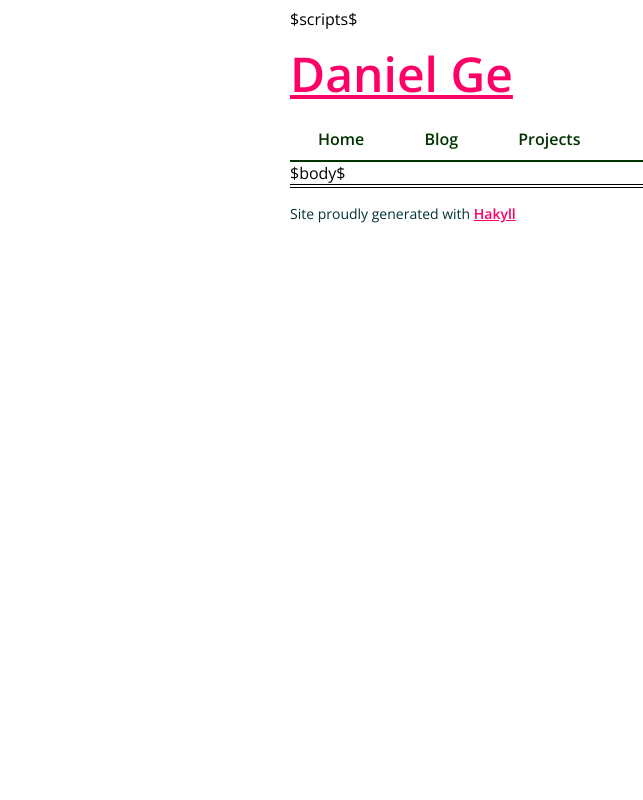
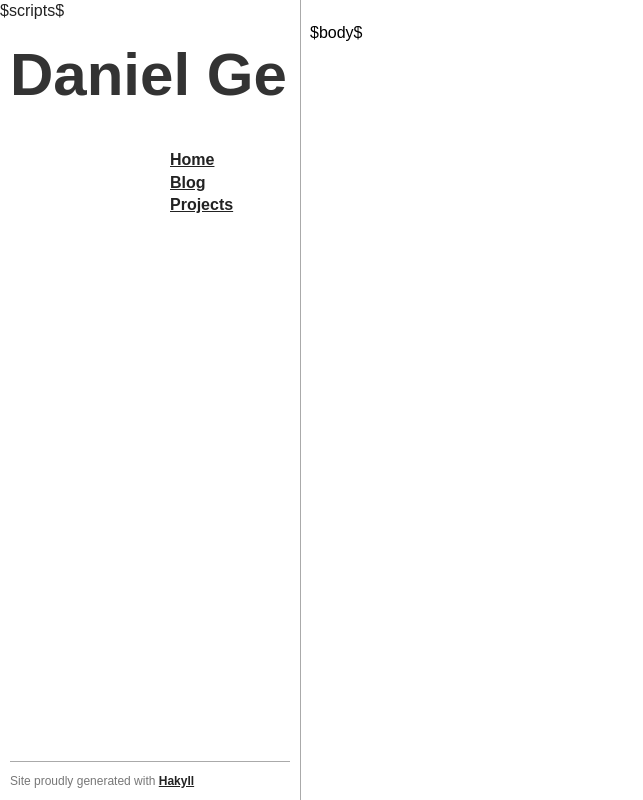
Before and after one commit to DanGe42/scratch, a Python web app: template templates/default.html in a window 1280 px wide. Shown: the whole page, without its empty margins (0-643 px from the left). Run offline with Jinja, Linux system fonts and the light colour scheme; the template is opened without the code that fills it, so the values that code supplies are empty; some libraries are stand-ins or nearby versions.

Commit message:
Began a CSS overhaul of the website. In other words, different layout (sidebar always present) and different color scheme.

```diff
--- /dev/null
+++ b/css/boilerplate.css
@@ -0,0 +1,293 @@
+/*
+ * HTML5 Boilerplate
+ *
+ * What follows is the result of much research on cross-browser styling.
+ * Credit left inline and big thanks to Nicolas Gallagher, Jonathan Neal,
+ * Kroc Camen, and the H5BP dev community and team.
+ *
+ * Detailed information about this CSS: h5bp.com/css
+ *
+ * ==|== normalize ==========================================================
+ */
+
+
+/* =============================================================================
+   HTML5 display definitions
+   ========================================================================== */
+
+article, aside, details, figcaption, figure, footer, header, hgroup, nav, section { display: block; }
+audio, canvas, video { display: inline-block; *display: inline; *zoom: 1; }
+audio:not([controls]) { display: none; }
+[hidden] { display: none; }
+
+
+/* =============================================================================
+   Base
+   ========================================================================== */
+
+/*
+ * 1. Correct text resizing oddly in IE6/7 when body font-size is set using em units
+ * 2. Prevent iOS text size adjust on device orientation change, without disabling user zoom: h5bp.com/g
+ */
+
+html { font-size: 100%; -webkit-text-size-adjust: 100%; -ms-text-size-adjust: 100%; }
+
+html, button, input, select, textarea { font-family: sans-serif; color: #222; }
+
+body { margin: 0; font-size: 1em; line-height: 1.4; }
+
+/*
+ * Remove text-shadow in selection highlight: h5bp.com/i
+ * These selection declarations have to be separate
+ * Also: hot pink! (or customize the background color to match your design)
+ */
+
+::-moz-selection { background: #fe57a1; color: #fff; text-shadow: none; }
+::selection { background: #fe57a1; color: #fff; text-shadow: none; }
+
+
+/* =============================================================================
+   Links
+   ========================================================================== */
+
+a { color: #00e; }
+a:visited { color: #551a8b; }
+a:hover { color: #06e; }
+a:focus { outline: thin dotted; }
+
+/* Improve readability when focused and hovered in all browsers: h5bp.com/h */
+a:hover, a:active { outline: 0; }
+
+
+/* =============================================================================
+   Typography
+   ========================================================================== */
+
+abbr[title] { border-bottom: 1px dotted; }
+
+b, strong { font-weight: bold; }
+
+blockquote { margin: 1em 40px; }
+
+dfn { font-style: italic; }
+
+hr { display: block; height: 1px; border: 0; border-top: 1px solid #ccc; margin: 1em 0; padding: 0; }
+
+ins { background: #ff9; color: #000; text-decoration: none; }
+
+mark { background: #ff0; color: #000; font-style: italic; font-weight: bold; }
+
+/* Redeclare monospace font family: h5bp.com/j */
+pre, code, kbd, samp { font-family: monospace, serif; _font-family: 'courier new', monospace; font-size: 1em; }
+
+/* Improve readability of pre-formatted text in all browsers */
+pre { white-space: pre; white-space: pre-wrap; word-wrap: break-word; }
+
+q { quotes: none; }
+q:before, q:after { content: ""; content: none; }
+
+small { font-size: 85%; }
+
+/* Position subscript and superscript content without affecting line-height: h5bp.com/k */
+sub, sup { font-size: 75%; line-height: 0; position: relative; vertical-align: baseline; }
+sup { top: -0.5em; }
+sub { bottom: -0.25em; }
+
+
+/* =============================================================================
+   Lists
+   ========================================================================== */
+
+ul, ol { margin: 1em 0; padding: 0 0 0 40px; }
+dd { margin: 0 0 0 40px; }
+nav ul, nav ol { list-style: none; list-style-image: none; margin: 0; padding: 0; }
+
+
+/* =============================================================================
+   Embedded content
+   ========================================================================== */
+
+/*
+ * 1. Improve image quality when scaled in IE7: h5bp.com/d
+ * 2. Remove the gap between images and borders on image containers: h5bp.com/i/440
+ */
+
+img { border: 0; -ms-interpolation-mode: bicubic; vertical-align: middle; }
+
+/*
+ * Correct overflow not hidden in IE9
+ */
+
+svg:not(:root) { overflow: hidden; }
+
+
+/* =============================================================================
+   Figures
+   ========================================================================== */
+
+figure { margin: 0; }
+
+
+/* =============================================================================
+   Forms
+   ========================================================================== */
+
+form { margin: 0; }
+fieldset { border: 0; margin: 0; padding: 0; }
+
+/* Indicate that 'label' will shift focus to the associated form element */
+label { cursor: pointer; }
+
+/*
+ * 1. Correct color not inheriting in IE6/7/8/9
+ * 2. Correct alignment displayed oddly in IE6/7
+ */
+
+legend { border: 0; *margin-left: -7px; padding: 0; white-space: normal; }
+
+/*
+ * 1. Correct font-size not inheriting in all browsers
+ * 2. Remove margins in FF3/4 S5 Chrome
+ * 3. Define consistent vertical alignment display in all browsers
+ */
+
+button, input, select, textarea { font-size: 100%; margin: 0; vertical-align: baseline; *vertical-align: middle; }
+
+/*
+ * 1. Define line-height as normal to match FF3/4 (set using !important in the UA stylesheet)
+ */
+
+button, input { line-height: normal; }
+
+/*
+ * 1. Display hand cursor for clickable form elements
+ * 2. Allow styling of clickable form elements in iOS
+ * 3. Correct inner spacing displayed oddly in IE7 (doesn't effect IE6)
+ */
+
+button, input[type="button"], input[type="reset"], input[type="submit"] { cursor: pointer; -webkit-appearance: button; *overflow: visible; }
+
+/*
+ * Re-set default cursor for disabled elements
+ */
+
+button[disabled], input[disabled] { cursor: default; }
+
+/*
+ * Consistent box sizing and appearance
+ */
+
+input[type="checkbox"], input[type="radio"] { box-sizing: border-box; padding: 0; *width: 13px; *height: 13px; }
+input[type="search"] { -webkit-appearance: textfield; -moz-box-sizing: content-box; -webkit-box-sizing: content-box; box-sizing: content-box; }
+input[type="search"]::-webkit-search-decoration, input[type="search"]::-webkit-search-cancel-button { -webkit-appearance: none; }
+
+/*
+ * Remove inner padding and border in FF3/4: h5bp.com/l
+ */
+
+button::-moz-focus-inner, input::-moz-focus-inner { border: 0; padding: 0; }
+
+/*
+ * 1. Remove default vertical scrollbar in IE6/7/8/9
+ * 2. Allow only vertical resizing
+ */
+
+textarea { overflow: auto; vertical-align: top; resize: vertical; }
+
+/* Colors for form validity */
+input:valid, textarea:valid {  }
+input:invalid, textarea:invalid { background-color: #f0dddd; }
+
+
+/* =============================================================================
+   Tables
+   ========================================================================== */
+
+table { border-collapse: collapse; border-spacing: 0; }
+td { vertical-align: top; }
+
+
+/* =============================================================================
+   Chrome Frame Prompt
+   ========================================================================== */
+
+.chromeframe { margin: 0.2em 0; background: #ccc; color: black; padding: 0.2em 0; }
+
+
+/* ==|== primary styles =====================================================
+   Author:
+   ========================================================================== */
+
+
+
+
+
+
+
+
+
+
+
+
+
+
+
+
+/* ==|== media queries ======================================================
+   EXAMPLE Media Query for Responsive Design.
+   This example overrides the primary ('mobile first') styles
+   Modify as content requires.
+   ========================================================================== */
+
+@media only screen and (min-width: 35em) {
+  /* Style adjustments for viewports that meet the condition */
+}
+
+
+
+/* ==|== non-semantic helper classes ========================================
+   Please define your styles before this section.
+   ========================================================================== */
+
+/* For image replacement */
+.ir { display: block; border: 0; text-indent: -999em; overflow: hidden; background-color: transparent; background-repeat: no-repeat; text-align: left; direction: ltr; *line-height: 0; }
+.ir br { display: none; }
+
+/* Hide from both screenreaders and browsers: h5bp.com/u */
+.hidden { display: none !important; visibility: hidden; }
+
+/* Hide only visually, but have it available for screenreaders: h5bp.com/v */
+.visuallyhidden { border: 0; clip: rect(0 0 0 0); height: 1px; margin: -1px; overflow: hidden; padding: 0; position: absolute; width: 1px; }
+
+/* Extends the .visuallyhidden class to allow the element to be focusable when navigated to via the keyboard: h5bp.com/p */
+.visuallyhidden.focusable:active, .visuallyhidden.focusable:focus { clip: auto; height: auto; margin: 0; overflow: visible; position: static; width: auto; }
+
+/* Hide visually and from screenreaders, but maintain layout */
+.invisible { visibility: hidden; }
+
+/* Contain floats: h5bp.com/q */
+.clearfix:before, .clearfix:after { content: ""; display: table; }
+.clearfix:after { clear: both; }
+.clearfix { *zoom: 1; }
+
+
+
+/* ==|== print styles =======================================================
+   Print styles.
+   Inlined to avoid required HTTP connection: h5bp.com/r
+   ========================================================================== */
+
+@media print {
+  * { background: transparent !important; color: black !important; box-shadow:none !important; text-shadow: none !important; filter:none !important; -ms-filter: none !important; } /* Black prints faster: h5bp.com/s */
+  a, a:visited { text-decoration: underline; }
+  a[href]:after { content: " (" attr(href) ")"; }
+  abbr[title]:after { content: " (" attr(title) ")"; }
+  .ir a:after, a[href^="javascript:"]:after, a[href^="#"]:after { content: ""; }  /* Don't show links for images, or javascript/internal links */
+  pre, blockquote { border: 1px solid #999; page-break-inside: avoid; }
+  thead { display: table-header-group; } /* h5bp.com/t */
+  tr, img { page-break-inside: avoid; }
+  img { max-width: 100% !important; }
+  @page { margin: 0.5cm; }
+  p, h2, h3 { orphans: 3; widows: 3; }
+  h2, h3 { page-break-after: avoid; }
+}
--- /dev/null
+++ b/css/styles.css
@@ -0,0 +1,132 @@
+/* Sidebar */
+
+.sidebar {
+  float: left;
+  position: fixed;
+  width: 280px;
+  bottom: 0px;
+  left: 0px;
+  right: auto;
+}
+
+header {
+  border-right: 1px solid #AAA;
+  padding: 0px 10px;
+  top: 0px;
+}
+
+#site-title {
+  font: bold 60px "nimbus-sans", sans-serif;
+}
+
+#site-title a,
+#site-title a:hover,
+#site-title a:active,
+#site-title a:visited {
+  color: #333;
+  text-decoration: none;
+}
+
+footer.sidebar {
+  border-top: 1px solid #AAA;
+  color: #777;
+  font: 12px sans-serif;
+  margin: 0px 10px;
+  padding: 0px;
+  top: auto;
+}
+
+nav {
+  margin: 0px 0px 0px 150px;
+  width: 140px;
+}
+
+nav > ul {
+  list-style: none;
+  padding: 0px 10px;
+}
+
+/* Global CSS */
+
+a {
+  color: #222;
+  font-weight: bold;
+  text-decoration: underline;
+}
+
+a:hover {
+  color: #222;
+  text-decoration: none;
+}
+
+a:visited {
+  color: #666;
+}
+
+/* Content */
+
+#content {
+  color: #000;
+  margin-left: 300px;
+  max-width: 620px;
+  padding: 0px 10px;
+  position: relative;
+}
+
+#content h1 {
+  color: #111;
+  font: bold 36px "nimbus-sans",sans-serif;
+}
+
+#content h2 {
+  color: #333;
+  font: bold 24px "nimbus-sans",sans-serif;
+}
+
+#content h3 {
+  color: #444;
+  font: bold 18px "nimbus-sans",sans-serif;
+}
+
+#content h4 {
+  color: #666;
+  font: bold 18px "nimbus-sans",sans-serif;
+}
+
+#content p,
+#content li {
+  color: #111;
+  font: 18px / 30px "pt-serif",serif;
+}
+
+/* Page specific CSS */
+
+ul.info-list,
+ul.posts-list {
+  list-style: none;
+  padding: 0px;
+}
+
+#content li.post-item {
+  margin-bottom: 20px;
+}
+
+#content li.post-item > * {
+  margin: 0px;
+  padding: 0px;
+  line-height: 24px;
+}
+
+#content .item-description {
+  color: #282828;
+  font-size: 16px;
+}
+
+#content .item-meta {
+  color: #666;
+  font-size: 16px;
+}
+
+#content li.post-item h2 a {
+  font-weight: normal;
+}
--- a/css/test.css
+++ /dev/null
@@ -1,3 +0,0 @@
-#stuff {
-    color: #333333;
-}
--- a/templates/default.html
+++ b/templates/default.html
@@ -1,30 +1,36 @@
 <!DOCTYPE HTML>
 <html>
   <head>
-        <meta http-equiv="Content-Type" content="text/html; charset=UTF-8" />
+    <meta charset="utf-8">
     <title>$title$ - Daniel Ge</title>
-        <link rel="stylesheet" type="text/css" href="/css/default.css">
-        <link href='http://fonts.googleapis.com/css?family=Open+Sans:400italic,400,600' rel='stylesheet' type='text/css'>
+    <link rel="stylesheet" href="/css/boilerplate.css">
+    <link rel="stylesheet" href="/css/styles.css">
+    <!--<link href='http://fonts.googleapis.com/css?family=Open+Sans:400italic,400,600' rel='stylesheet' type='text/css'>-->
     <link rel="alternate" type="application/atom+xml" href="/atom.xml">
-        <script type="text/javascript" src="/js/ie_compat.js"></script>
+    <script src="/js/ie_compat.js"></script>
     $scripts$
+    <!-- Load Typekit fonts -->
+    <script type="text/javascript" src="http://use.typekit.com/vgw7cap.js"></script>
+    <script type="text/javascript">try{Typekit.load();}catch(e){}</script>
   </head>
   <body>
-        <header>
-            <h1><a href="/">Daniel Ge</a></h1>
-            <!--<h2>Ramblings from the depths of an occasionally sleepy mind</h2>-->
+    <header class="sidebar">
+      <h1 id="site-title"><a href="/">Daniel Ge</a></h1>
+      <!--<h2 id="site-sub">Ramblings from the depths of an occasionally sleepy mind</h2>-->
+      <nav>
+        <ul>
+          <li><a href="/index.html">Home</a></li>
+          <li><a href="/blog/">Blog</a></li>
+          <li><a href="/projects/">Projects</a></li>
+        </ul>
+      </nav>
     </header>
-        <nav>
-            <a href="/index.html">Home</a>
-            <a href="/blog/">Blog</a>
-            <a href="/projects/">Projects</a>
-        </nav>
 
-        <section>
+    <section id="content">
       $body$
     </section>
 
-        <footer>
+    <footer class="sidebar">
       <p>Site proudly generated with <a href="http://jaspervdj.be/hakyll/index.html">Hakyll</a></p>
     </footer>
   </body>
--- a/templates/post_item.html
+++ b/templates/post_item.html
@@ -1,5 +1,5 @@
 <li class="post-item">
     <h2><a href="$url$">$title$</a></h2>
-    <p class="item-description">$description$</p>
-    <p>Published: <span class="item-pub-date">$date$</span>, Tags: <span class="item-tags">$tags$</span></p>
+    <!--<p class="item-description">$description$</p>-->
+    <p class="item-meta">Published: <span class="item-pub-date">$date$</span>, Tags: <span class="item-tags">$tags$</span></p>
 </li>
--- a/templates/projects.html
+++ b/templates/projects.html
@@ -1,6 +1,5 @@
 ---
 title: Projects
-scripts:
 ---
       <article>
         <h1>Projects</h1>
```
Also changed, not shown: 1 other file. Lines whose indentation alone changed are shown as unchanged.
